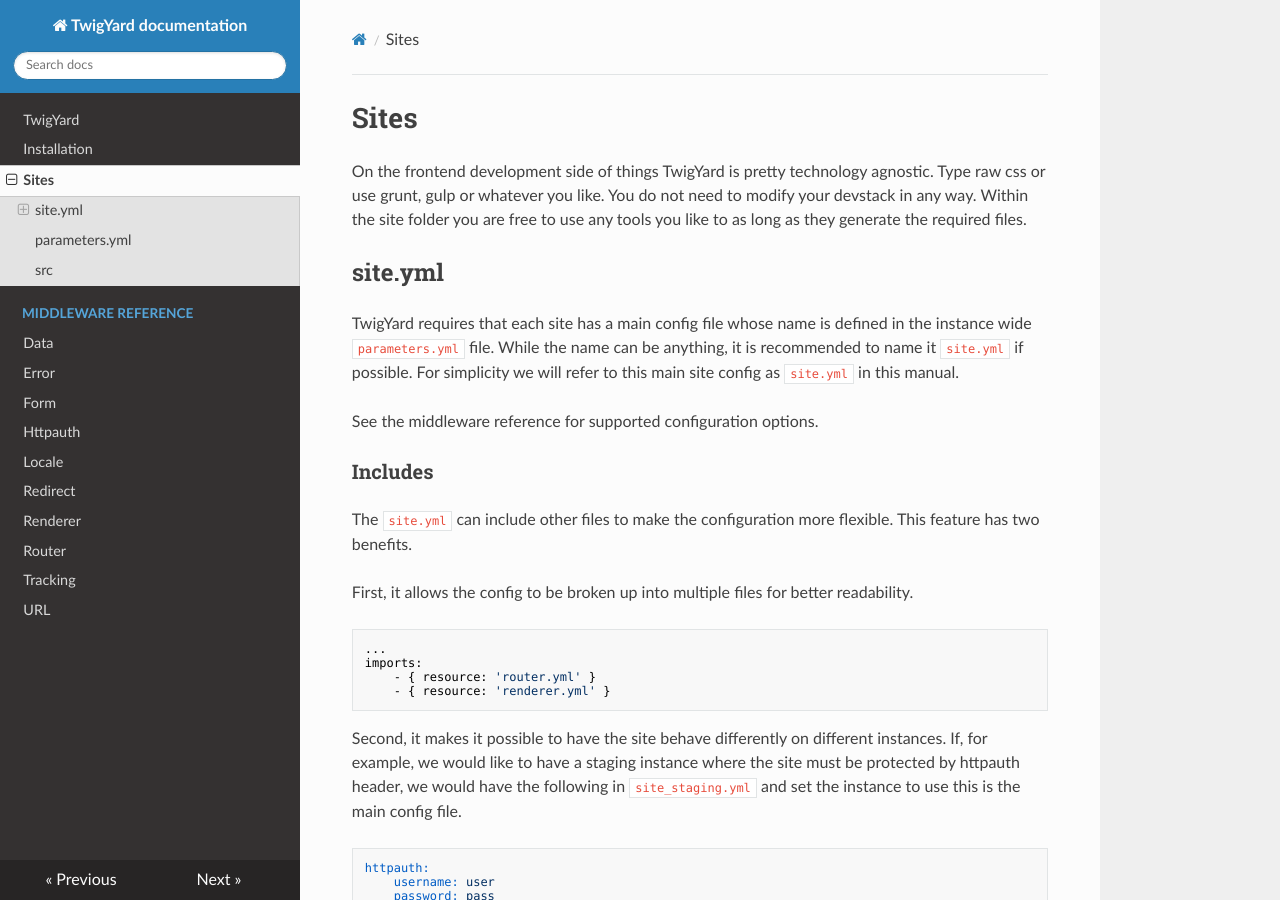
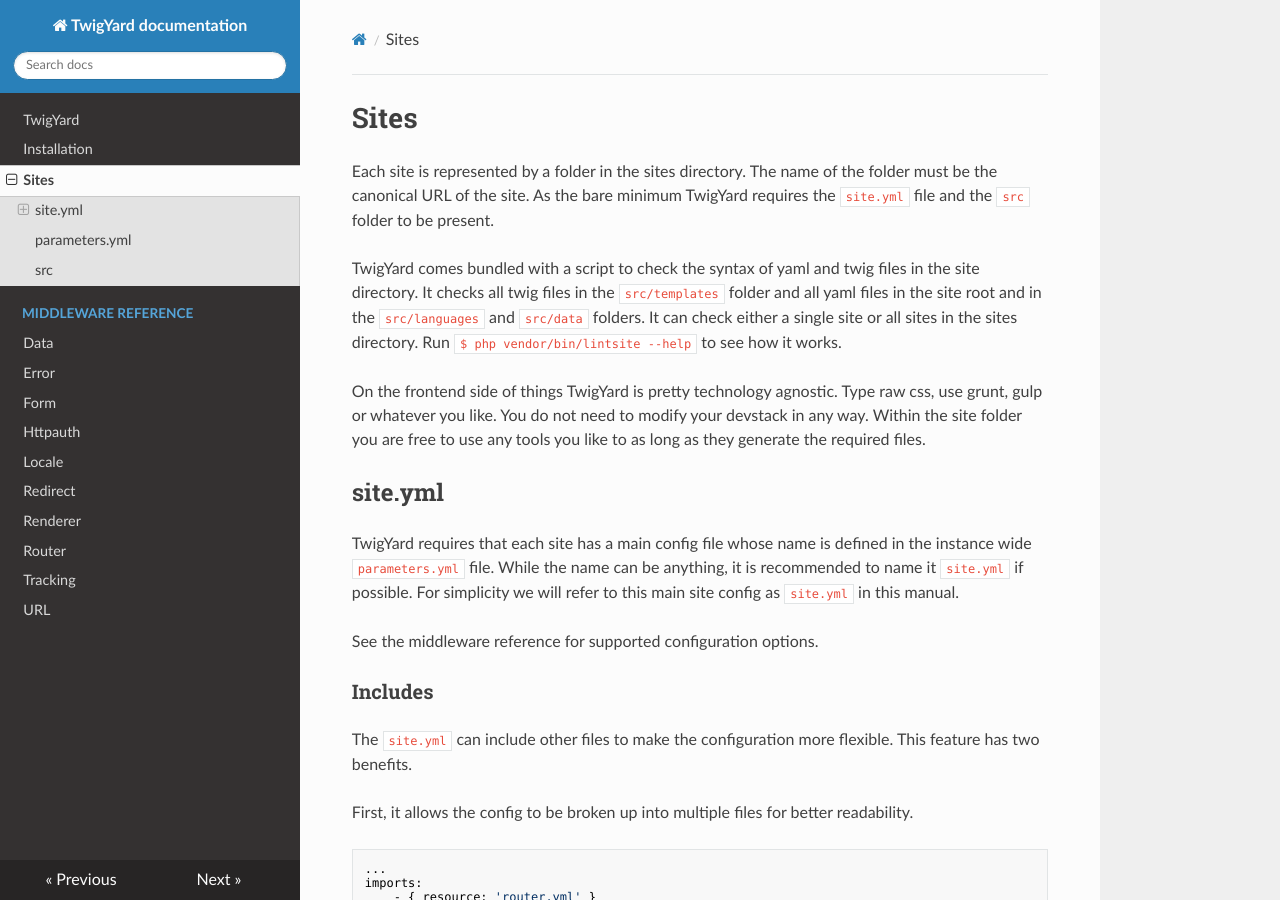
Before and after one commit to twigyard/twigyard, an MkDocs documentation site: the page built from docs/docs/sites.md, in a window 1280 px wide and 900 px high. Built offline with MkDocs 1.6.1, drawn with Linux system fonts in a browser that asks for light colours; nearby versions of some CDN libraries.

Commit message:
Describe lintsite command in docs

```diff
--- a/docs/docs/sites.md
+++ b/docs/docs/sites.md
@@ -1,5 +1,9 @@
 # Sites
-On the frontend development side of things TwigYard is pretty technology agnostic. Type raw css or use grunt, gulp or whatever you like. You do not need to modify your devstack in any way. Within the site folder you are free to use any tools you like to as long as they generate the required files.
+Each site is represented by a folder in the sites directory. The name of the folder must be the canonical URL of the site. As the bare minimum TwigYard requires the `site.yml` file and the `src` folder to be present.
+
+TwigYard comes bundled with a script to check the syntax of yaml and twig files in the site directory. It checks all twig files in the `src/templates` folder and all yaml files in the site root and in the `src/languages` and `src/data` folders. It can check either a single site or all sites in the sites directory. Run `$ php vendor/bin/lintsite --help` to see how it works.
+
+On the frontend side of things TwigYard is pretty technology agnostic. Type raw css, use grunt, gulp or whatever you like. You do not need to modify your devstack in any way. Within the site folder you are free to use any tools you like to as long as they generate the required files.
 
 ## site.yml
 TwigYard requires that each site has a main config file whose name is defined in the instance wide `parameters.yml` file. While the name can be anything, it is recommended to name it `site.yml` if possible. For simplicity we will refer to this main site config as `site.yml` in this manual.
```
